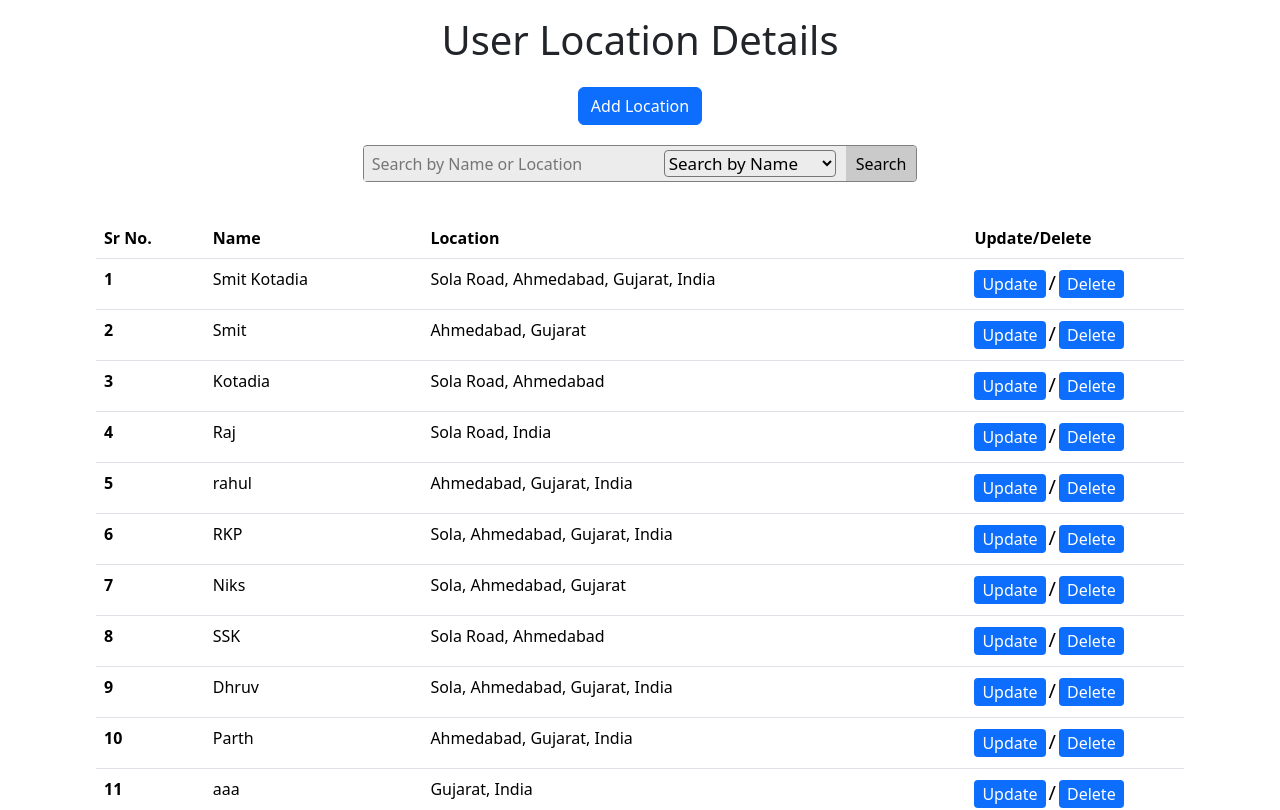
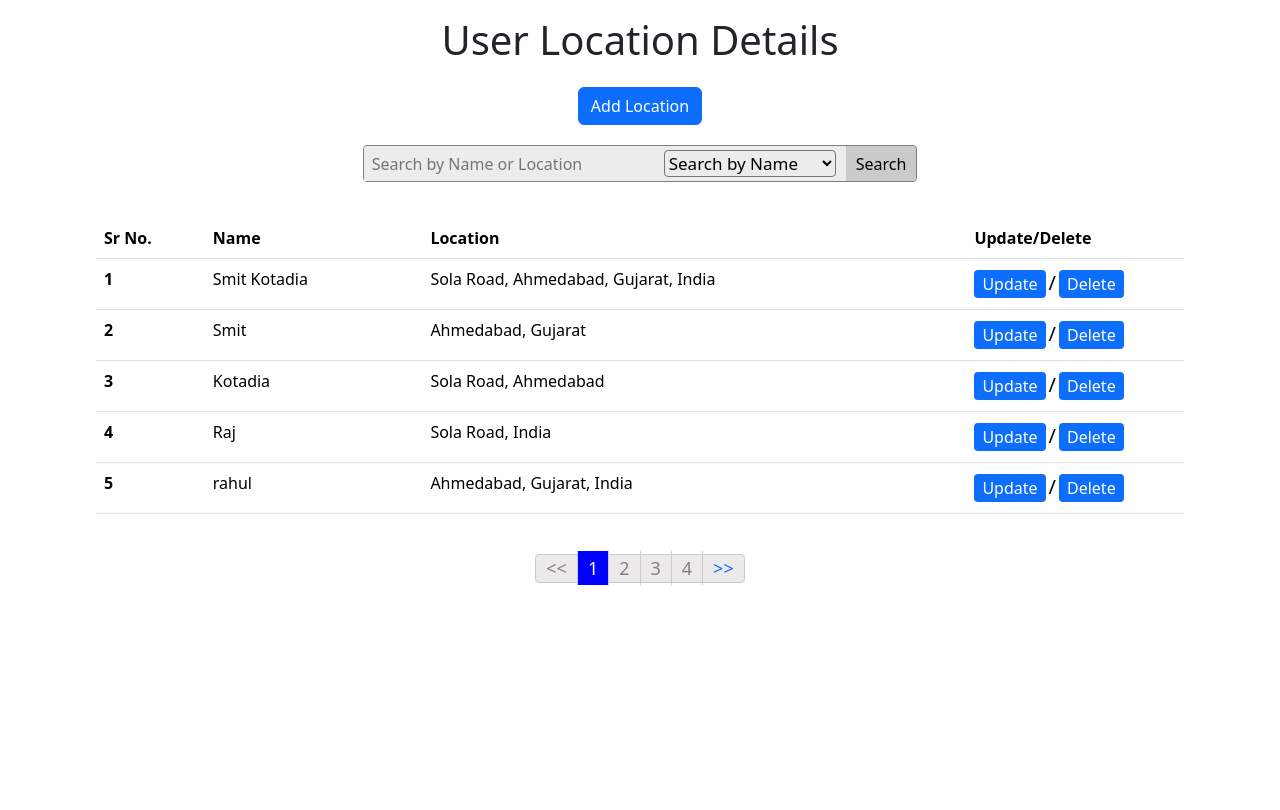
Before and after one commit to kotadiasmit/react_simple_form, a React (Create React App) app: page / in a window 1280 px wide. Shown: the top 810 px of the page. Built offline with nearby package versions, Linux system fonts and the light colour scheme.

Commit message:
work continue

```diff
--- a/package.json
+++ b/package.json
@@ -7,9 +7,11 @@
     "@testing-library/react": "^13.4.0",
     "@testing-library/user-event": "^13.5.0",
     "bootstrap": "^5.3.0",
+    "pagination-generator-js": "^1.0.2",
     "react": "^18.2.0",
     "react-bootstrap": "^2.7.4",
     "react-dom": "^18.2.0",
+    "react-paginate": "^8.2.0",
     "react-scripts": "5.0.1",
     "sass": "^1.63.4",
     "web-vitals": "^2.1.4"
--- a/src/App.js
+++ b/src/App.js
@@ -3,6 +3,7 @@ import "./App.css";
 import Form from "./components/Form";
 import Table from "./components/Table";
 import { MyContext } from "./context/myContext";
+import Pagination from "./components/Pagination";
 
 const userDetailsArray = [
   {
@@ -27,11 +28,14 @@ const userDetailsArray = [
   { userId: 16, name: "Smit Shah", location: "Ahmedabad, Gujarat, India" },
 ];
 
+let defaultSearchValue = "";
+
 const App = () => {
   const [userLocationArray, setUserLocationArray] = useState(userDetailsArray);
-  const [searchValue, setSearchValue] = useState("");
+  const [searchValue, setSearchValue] = useState(defaultSearchValue);
   const [searchedLocationArray, setSearchedLocationArray] =
     useState(userLocationArray);
+  const [selectedValue, setSelectedValue] = useState("searchByName");
   const lengthOfUserLocationArray = userLocationArray.length;
   const lastUserId = lengthOfUserLocationArray
     ? userLocationArray[lengthOfUserLocationArray - 1].userId
@@ -42,6 +46,7 @@ const App = () => {
 
   const findUerIndex = (userDetails) =>
     userLocationArray.findIndex((user) => user.userId === userDetails.userId);
+
   const updateUserLocationArray = (userDetails) => {
     userLocationArray[findUerIndex(userDetails)] = userDetails;
     setUserLocationArray([...userLocationArray]);
@@ -61,12 +66,22 @@ const App = () => {
     setSearchValue(event.target.value);
   };
 
+  const selectedOption = (event) => {
+    setSelectedValue(event.target.value);
+  };
+
   useEffect(() => {
     const searchedArray = userLocationArray.filter((user) =>
-      user.name.toLocaleLowerCase().includes(searchValue.toLocaleLowerCase())
+      selectedValue === "searchByName"
+        ? user.name
+            .toLocaleLowerCase()
+            .includes(searchValue.toLocaleLowerCase())
+        : user.location
+            .toLocaleLowerCase()
+            .includes(searchValue.toLocaleLowerCase())
     );
     setSearchedLocationArray(searchedArray);
-  }, [searchValue]);
+  }, [searchValue, userLocationArray, selectedValue]);
 
   return (
     <MyContext.Provider
@@ -91,7 +106,11 @@ const App = () => {
               value={searchValue}
               onChange={searchBySearchInput}
             />
-            <select className="search-select-container">
+            <select
+              className="search-select-container"
+              value={selectedValue}
+              onChange={selectedOption}
+            >
               <option value="searchByName">Search by Name</option>
               <option value="searchByLocation">Search by Location</option>
             </select>
@@ -100,7 +119,9 @@ const App = () => {
             </button>
           </div>
         </div>
-        <Table
+        <Pagination
+          initialPage={3}
+          itemsPerPage={5}
           userLocationArray={
             searchValue ? searchedLocationArray : userLocationArray
           }
--- a/src/components/Form/index.js
+++ b/src/components/Form/index.js
@@ -56,11 +56,11 @@ const Form = (props) => {
     setUserLocation(event.target.value);
     setErrorMsg("");
   };
-  const modalCloseOnAdd = () => {
+  const modalCloseOnAdd = (event) => {
+    event.preventDefault();
     const trimmedUserName = userName.trim();
     const trimmedUserLocation = userLocation.trim();
     if (trimmedUserName && trimmedUserLocation) {
-      console.log(trimmedUserName);
       setShow(false);
       let addUpdateUserDetails = {
         userId: formUserId,
@@ -77,8 +77,8 @@ const Form = (props) => {
       setUserLocation("");
     } else {
       showErrorMsg(trimmedUserName, trimmedUserLocation);
-      setUserName("");
-      setUserLocation("");
+      // setUserName("");
+      // setUserLocation("");
     }
   };
 
@@ -113,10 +113,7 @@ const Form = (props) => {
         </Modal.Header>
 
         <Modal.Body>
-          <form
-            className="form-container"
-            onSubmit={(event) => event.preventDefault()}
-          >
+          <form className="form-container" onSubmit={modalCloseOnAdd}>
             <label className="label" htmlFor="'username">
               User Name
             </label>
--- /dev/null
+++ b/src/components/Pagination/index.js
@@ -0,0 +1,49 @@
+import "./index.scss";
+import { useState } from "react";
+import Table from "../Table";
+import ReactPaginate from "react-paginate";
+
+const Pagination = (props) => {
+  const { userLocationArray, itemsPerPage } = props;
+  // Example userLocationArray, to simulate fetching from another resources.
+  const [itemOffset, setItemOffset] = useState(0);
+  const endOffset = itemOffset + itemsPerPage;
+  //console.log(`Loading userLocationArray from ${itemOffset} to ${endOffset}`);
+  const currentLocationArray = userLocationArray.slice(itemOffset, endOffset);
+  const pageCount = Math.ceil(userLocationArray.length / itemsPerPage);
+  console.log(currentLocationArray);
+
+  // Invoke when user click to request another page.
+  const handlePageClick = (event) => {
+    const newOffset =
+      (event.selected * itemsPerPage) % userLocationArray.length;
+    console.log(
+      `User requested page number ${event.selected}, which is offset ${newOffset}`
+    );
+    setItemOffset(newOffset);
+  };
+
+  return (
+    <>
+      <Table userLocationArray={currentLocationArray} />
+      <ReactPaginate
+        breakLabel="..."
+        nextLabel=">>"
+        onPageChange={handlePageClick}
+        pageRangeDisplayed={1}
+        marginPagesDisplayed={1}
+        pageCount={pageCount}
+        previousLabel="<<"
+        renderOnZeroPageCount={null}
+        className="pagination-nos-container"
+        pageLinkClassName="page-nos"
+        activeLinkClassName="active-page"
+        previousLinkClassName="prev-tag"
+        nextLinkClassName="next-tag"
+        disabledLinkClassName="disable-prev-next"
+        breakLinkClassName="break-line"
+      />
+    </>
+  );
+};
+export default Pagination;
--- /dev/null
+++ b/src/components/Pagination/index.scss
@@ -0,0 +1,43 @@
+$border: 1px solid rgb(203, 203, 203);
+$padding: 5px 10px 5px 10px;
+
+.pagination-nos-container {
+  display: flex;
+  justify-content: center;
+  align-items: center;
+  list-style-type: none;
+  padding: 0px;
+  font-size: 18px;
+  border: $border;
+  border-radius: 4px;
+  background-color: #ebe9e9;
+}
+.page-nos {
+  padding: $padding;
+  color: gray;
+  text-decoration: none;
+  border-right: $border;
+}
+.active-page {
+  background-color: blue;
+  padding: $padding;
+  color: #ffffff;
+}
+.prev-tag {
+  padding: $padding;
+  text-decoration: none;
+  border-right: $border;
+}
+.next-tag {
+  padding: $padding;
+  text-decoration: none;
+}
+.disable-prev-next {
+  color: gray;
+}
+.break-line {
+  padding: $padding;
+  color: gray;
+  text-decoration: none;
+  border-right: $border;
+}
```
Also changed, not shown: 1 other file (tests, documents, lock files or other folders).
